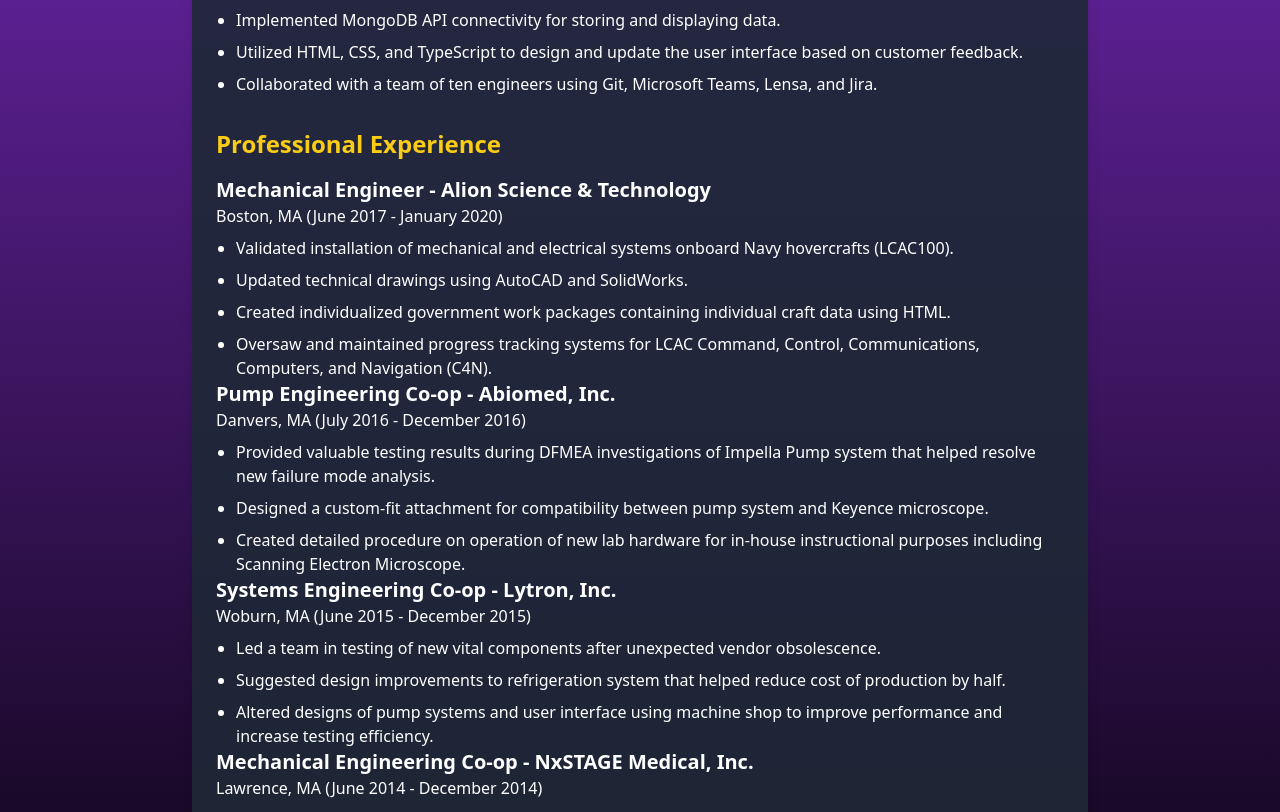
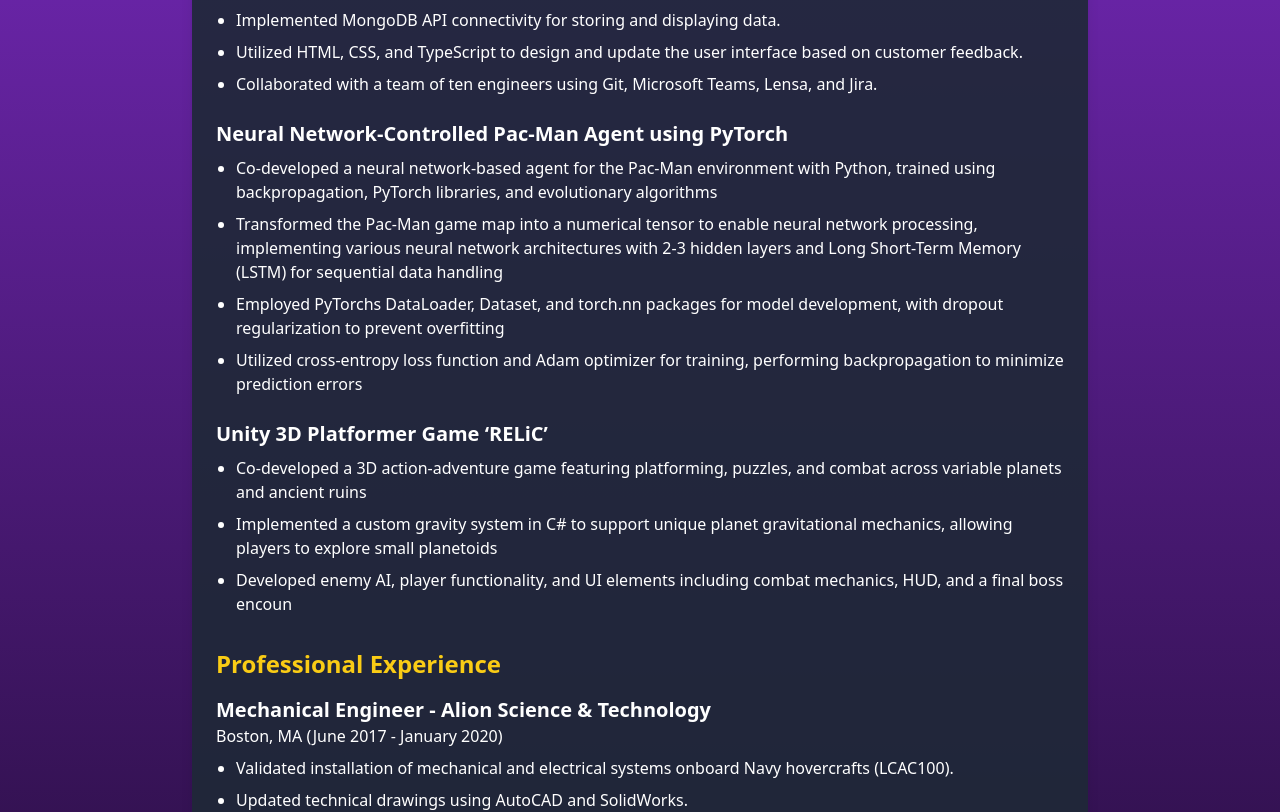
Before and after one commit to bobguy117/Robert-Collins-Portfolio, a Next.js app: page /1/resume in a window 1280 px wide. Shown: the part 704-1516 px from the top of the page. Built offline with nearby package versions, Linux system fonts and the light colour scheme.

Commit message:
Update Resume Page
Content Update

```diff
--- a/app/[dashboard]/resume/page.tsx
+++ b/app/[dashboard]/resume/page.tsx
@@ -42,6 +42,25 @@
               <li>Implemented MongoDB API connectivity for storing and displaying data.</li>
               <li>Utilized HTML, CSS, and TypeScript to design and update the user interface based on customer feedback.</li>
               <li>Collaborated with a team of ten engineers using Git, Microsoft Teams, Lensa, and Jira.</li>
+            </ul>
+          </div>
+
+          <div className="mb-6">
+            <h3 className="text-xl font-semibold">Neural Network-Controlled Pac-Man Agent using PyTorch</h3>
+            <ul className="list-disc ml-5 mt-2 space-y-2">
+              <li>Co-developed a neural network-based agent for the Pac-Man environment with Python, trained using backpropagation, PyTorch libraries, and evolutionary algorithms</li>
+              <li>Transformed the Pac-Man game map into a numerical tensor to enable neural network processing, implementing various neural network architectures with 2-3 hidden layers and Long Short-Term Memory (LSTM) for sequential data handling</li>
+              <li>Employed PyTorchs DataLoader, Dataset, and torch.nn packages for model development, with dropout regularization to prevent overfitting</li>
+              <li>Utilized cross-entropy loss function and Adam optimizer for training, performing backpropagation to minimize prediction errors</li>
+            </ul>
+          </div>
+
+          <div className="mb-6">
+            <h3 className="text-xl font-semibold">Unity 3D Platformer Game ‘RELiC’</h3>
+            <ul className="list-disc ml-5 mt-2 space-y-2">
+              <li>Co-developed a 3D action-adventure game featuring platforming, puzzles, and combat across variable planets and ancient ruins</li>
+              <li>Implemented a custom gravity system in C# to support unique planet gravitational mechanics, allowing players to explore small planetoids</li>
+              <li>Developed enemy AI, player functionality, and UI elements including combat mechanics, HUD, and a final boss encoun</li>
             </ul>
           </div>
         </section>
```
